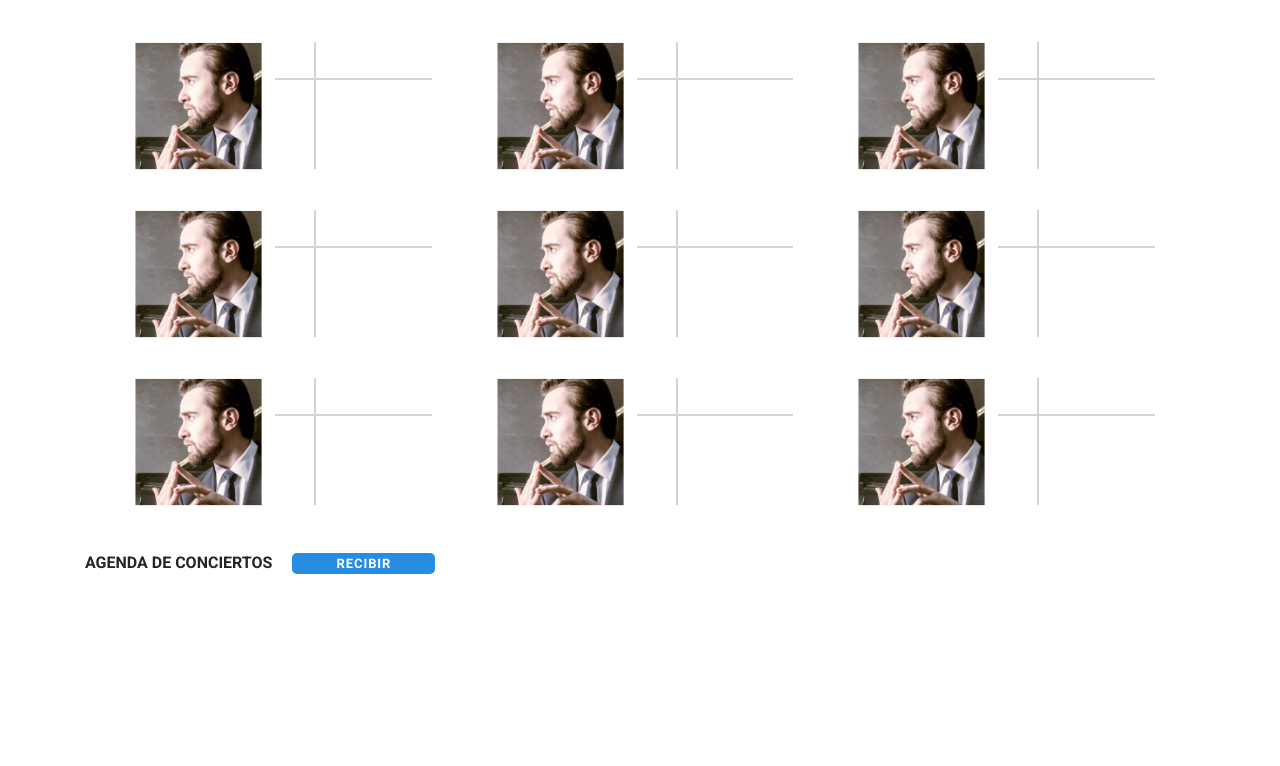
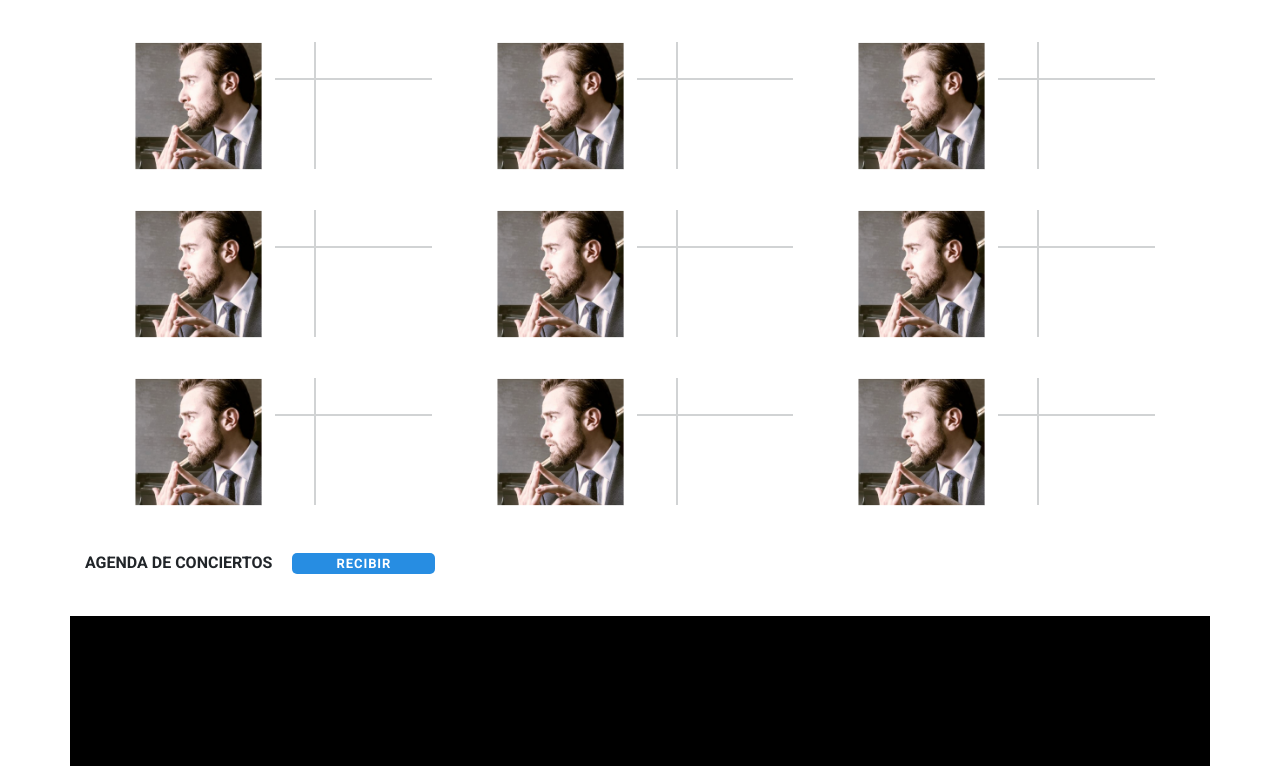
Before and after one commit to jomarz/tempo-front, a Vue app: page / in a window 1280 px wide. Shown: the part 1311-2077 px from the top of the page. Before the commit the page ends 1927 px from the top, so only its background shows below. Built offline with nearby package versions, Linux system fonts and the light colour scheme.

Commit message:
Add ad banner after concerts

```diff
--- a/src/App.vue
+++ b/src/App.vue
@@ -5,6 +5,7 @@
     <Featured />
     <ad-box class="ad-full-width"/>
     <concerts-section />
+    <ad-box class="ad-full-width"/>
   </div>
 </template>
 
```
